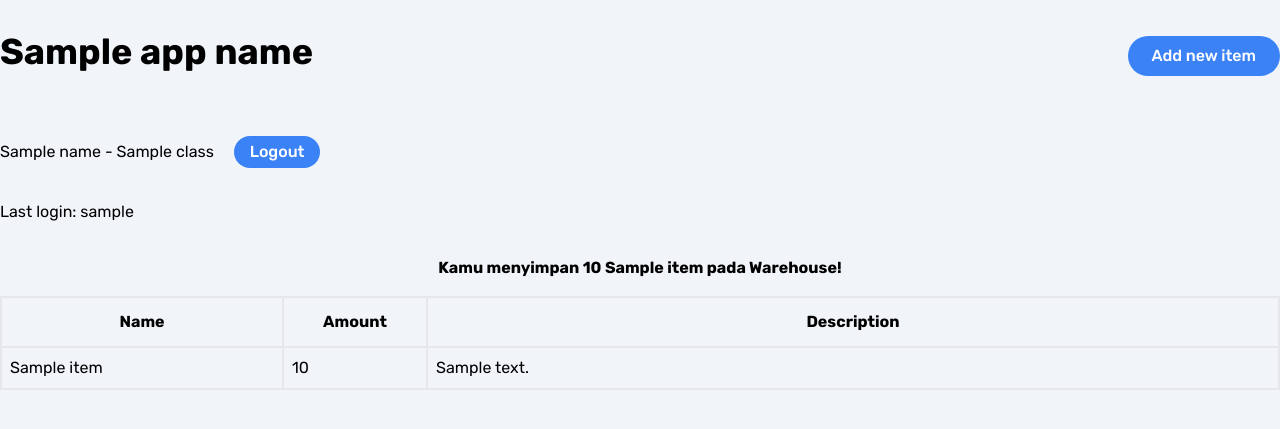
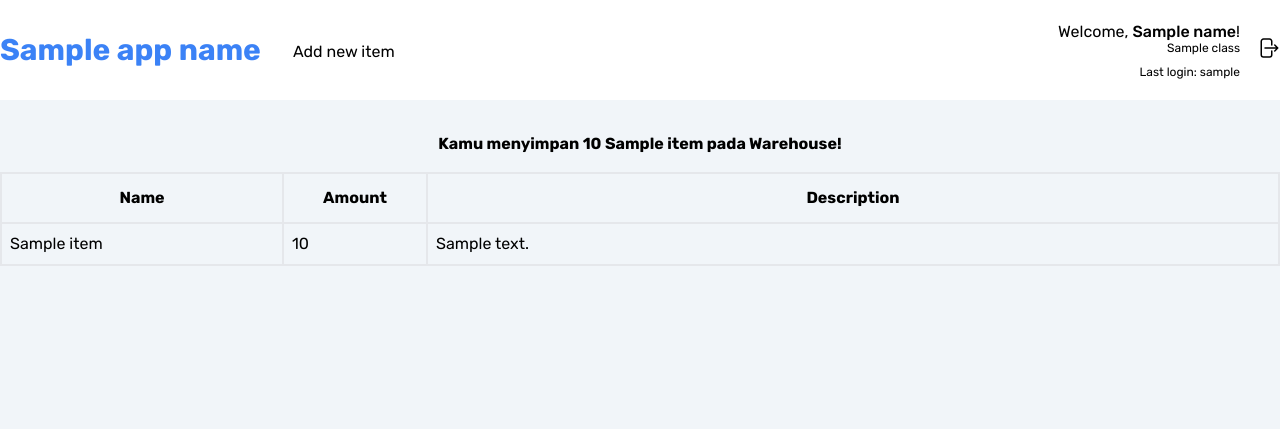
Before and after one commit to nabilmuafa/warehouse-inventory, a Django app: template main/templates/main.html in a window 1280 px wide. Shown: the top 429 px of the page. Run offline with Django 4.2, Linux system fonts and the light colour scheme; tables that the repository leaves empty hold one stand-in row (values such as "Sample post"); the template is opened without the code that fills it: values that come from a table or form of the project are taken from there, most other values are stand-ins (such as "Sample title", 1, 10 or a date in 2020); some libraries are stand-ins or nearby versions.

Commit message:
redesign header/navbar

```diff
--- a/main/templates/main.html
+++ b/main/templates/main.html
@@ -1,23 +1,32 @@
 {% extends 'base.html' %}
+
+{% block header %}
+<nav class="header bg-white mb-8">
+    <div class="container mx-auto flex justify-between items-center">
+        <div class="flex items-center gap-8">
+            <p class="text-3xl text-blue-500 font-bold py-8">{{ app_name }}</p>
+            <a class="pt-1 hover:text-blue-500" href="{% url 'main:create_item' %}">
+                Add new item
+            </a>
+        </div>
+        <div class="flex items-center gap-4">
+            <div class="flex flex-col items-end">
+                <p class=" -mb-1">Welcome, <span class="font-medium">{{name}}</span>!</p>
+                <p class="text-xs">{{class}}</p>
+                <p class="text-xs pt-2">Last login: {{last_login}}</p>
+            </div>
+            <a class="hover:text-blue-500 pb-1" href="{% url 'main:logout' %}">
+                <svg xmlns="http://www.w3.org/2000/svg" fill="none" viewBox="0 0 24 24" stroke-width="1.5" stroke="currentColor" class="w-6 h-6">
+                <path stroke-linecap="round" stroke-linejoin="round" d="M15.75 9V5.25A2.25 2.25 0 0013.5 3h-6a2.25 2.25 0 00-2.25 2.25v13.5A2.25 2.25 0 007.5 21h6a2.25 2.25 0 002.25-2.25V15m3 0l3-3m0 0l-3-3m3 3H9" />
+                </svg>
+            </a>
+        </div>
+    </div>
+</nav>
+{% endblock header %}
 
 {% block content %}
 <div class="container flex flex-col mx-auto">
-    <div class="header flex justify-between items-center mb-8">
-        <p class="text-4xl font-bold py-8">{{ app_name }}</p>
-        <a class="pt-2" href="{% url 'main:create_item' %}">
-            <button class="transition-color ease-in-out duration-100 font-medium text-white bg-blue-500 hover:bg-blue-600 px-6 py-2 rounded-full">Add new item</button>
-        </a>
-    </div>
-    <p class="mb-8">{{ name }} - {{ class }}
-        <span class="mx-4">
-            <a href="{% url 'main:logout' %}">
-                <button class="font-montserrat bg-blue-500 hover:bg-blue-700 font-medium text-white rounded-full px-4 py-1">
-                    Logout
-                </button>
-            </a>
-        </span>
-    </p>
-    <p class="mb-8">Last login: {{last_login}}</p>
     {% if last_entry %}
     <div class="mb-4">
         <p class="font-bold text-center">Kamu menyimpan {{last_entry.amount}} {{last_entry.name}} pada Warehouse!</p>
```
